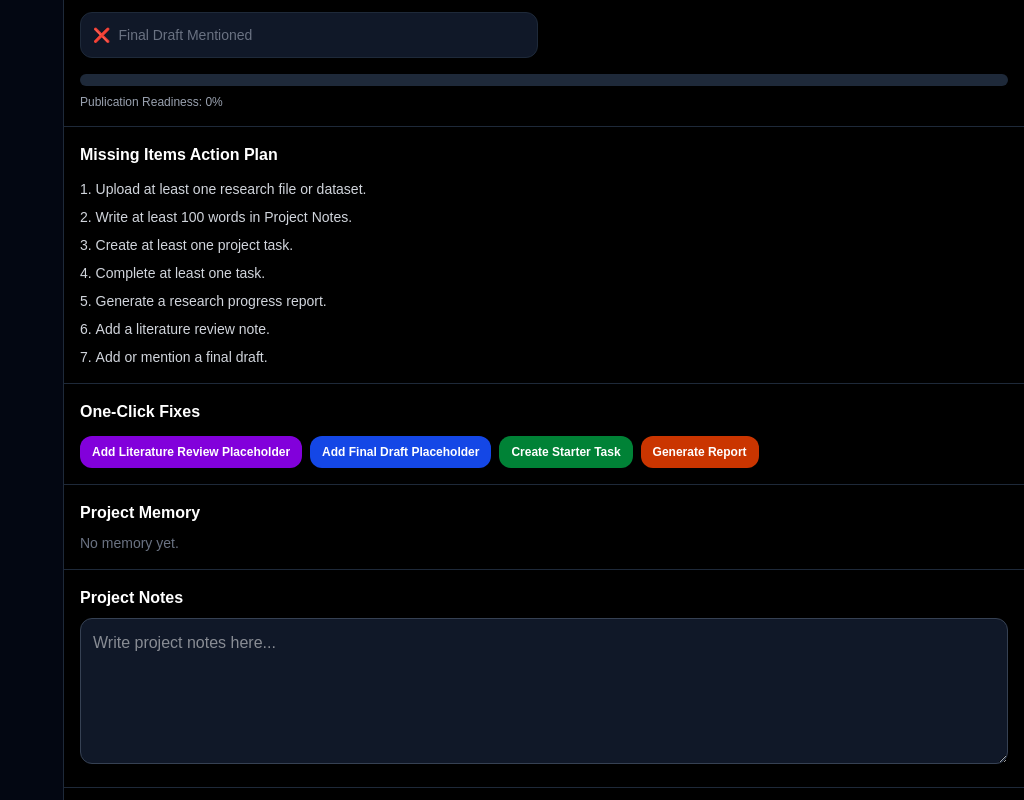
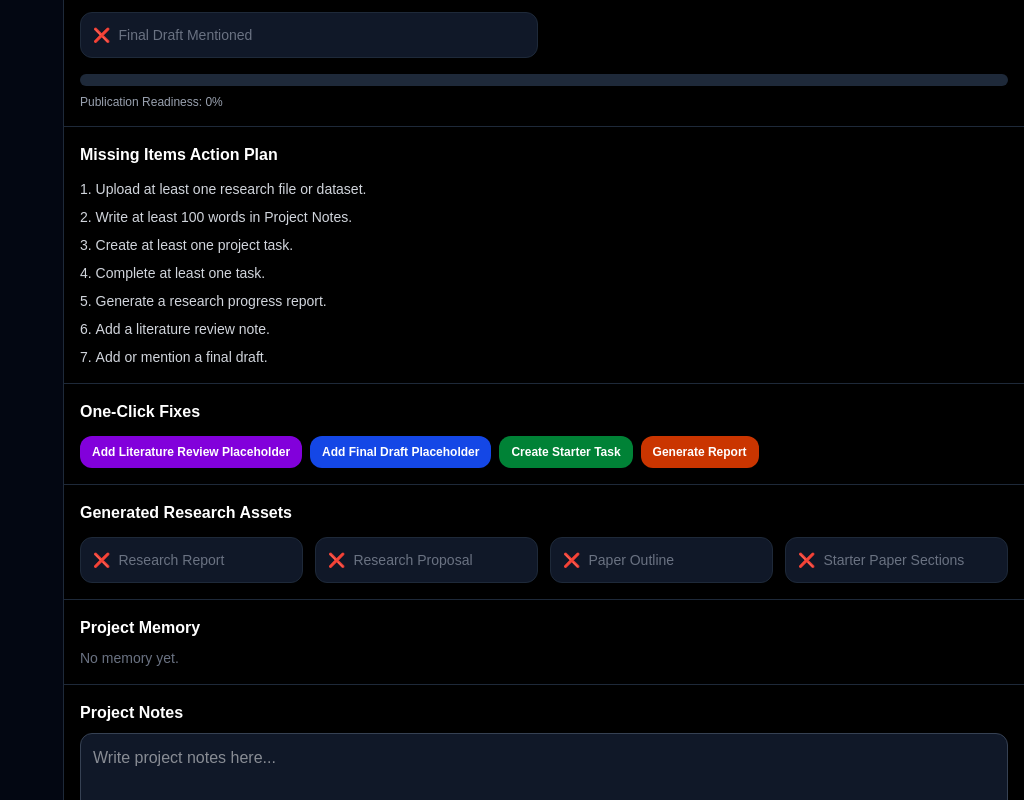
Before and after one commit to yomiannixs-jpg/QuantGPT, a Next.js app in the folder frontend/: page /dashboard in a window 1280 px wide. Shown: the part 1517-2317 px from the top of the page, without its empty margins (256-1280 px from the left). Built offline with nearby package versions, Linux system fonts and the light colour scheme.

Commit message:
Implement generated research assets display
Add generated research assets section to dashboard

```diff
--- a/frontend/app/dashboard/page.tsx
+++ b/frontend/app/dashboard/page.tsx
@@ -361,6 +361,36 @@ const projectCompletionBadgeClass =
     : publicationReadiness >= 40
     ? "bg-yellow-700"
     : "bg-red-700";
+  const generatedAssets = [
+  {
+    label: "Research Report",
+    done:
+      activeProjectMemory?.items?.some((item) =>
+        item.text.toLowerCase().includes("research progress report")
+      ) || false,
+  },
+  {
+    label: "Research Proposal",
+    done:
+      activeProjectMemory?.items?.some((item) =>
+        item.text.toLowerCase().includes("research proposal")
+      ) || false,
+  },
+  {
+    label: "Paper Outline",
+    done:
+      activeProjectMemory?.items?.some((item) =>
+        item.text.toLowerCase().includes("paper outline")
+      ) || false,
+  },
+  {
+    label: "Starter Paper Sections",
+    done:
+      activeProjectMemory?.items?.some((item) =>
+        item.text.toLowerCase().includes("starter paper sections")
+      ) || false,
+  },
+];
 
   useEffect(() => {
     const urlMode = searchParams.get("mode");
@@ -2334,6 +2364,26 @@ Write in a professional academic style.
   </div>
 </div>
 
+           <div className="border-b border-gray-800 p-4">
+  <h3 className="font-semibold mb-3">
+    Generated Research Assets
+  </h3>
+
+  <div className="grid md:grid-cols-4 gap-3 text-sm">
+    {generatedAssets.map((asset) => (
+      <div
+        key={asset.label}
+        className="bg-gray-900 border border-gray-800 rounded-xl p-3 flex items-center gap-2"
+      >
+        <span>{asset.done ? "✅" : "❌"}</span>
+        <span className={asset.done ? "text-gray-200" : "text-gray-500"}>
+          {asset.label}
+        </span>
+      </div>
+    ))}
+  </div>
+</div>
+
       <div className="border-b border-gray-800 p-4">
         <h3 className="font-semibold mb-2">
            Project Memory
@@ -2666,7 +2716,7 @@ Write in a professional academic style.
                   target.style.height = "auto";
                 }
               }}
-              placeholder="Ask Quant GPT anything..."
+              placeholder="Ask QuantGPT anything..."
               rows={1}
               className="flex-1 w-full bg-transparent text-white placeholder:text-gray-400 outline-none resize-none px-2 py-2 min-h-[40px] max-h-[200px] overflow-y-auto"
             />
```
